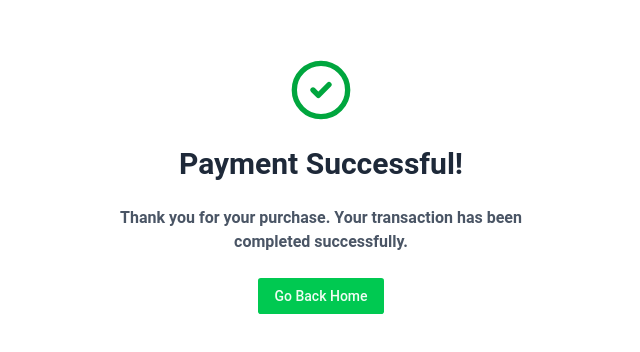
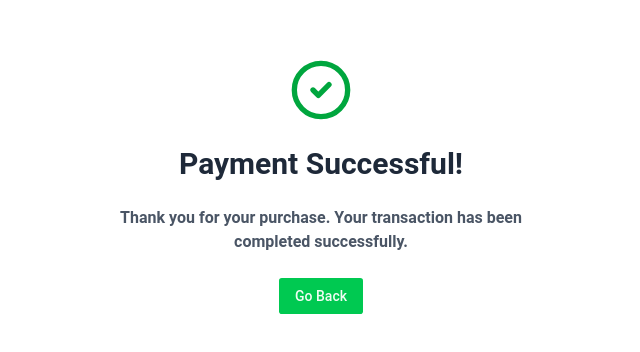
Before and after one commit to thesanchitadevi/sustainability-idea-hub-client, a Next.js app: page /success in a window 1280 px wide. Shown: the part 214-566 px from the top of the page, without its empty margins (319-959 px from the left). Built offline with nearby package versions, Linux system fonts and the light colour scheme; no server answers.

Commit message:
success button updated

```diff
--- a/src/app/success/page.tsx
+++ b/src/app/success/page.tsx
@@ -16,7 +16,7 @@ export default function PaymentSuccess() {
           Thank you for your purchase. Your transaction has been completed successfully.
         </p>
         <Button asChild className="w-full sm:w-auto">
-          <Link href="/">Go Back Home</Link>
+          <Link href="/">Go Back</Link>
         </Button>
       </div>
     </div>
```
